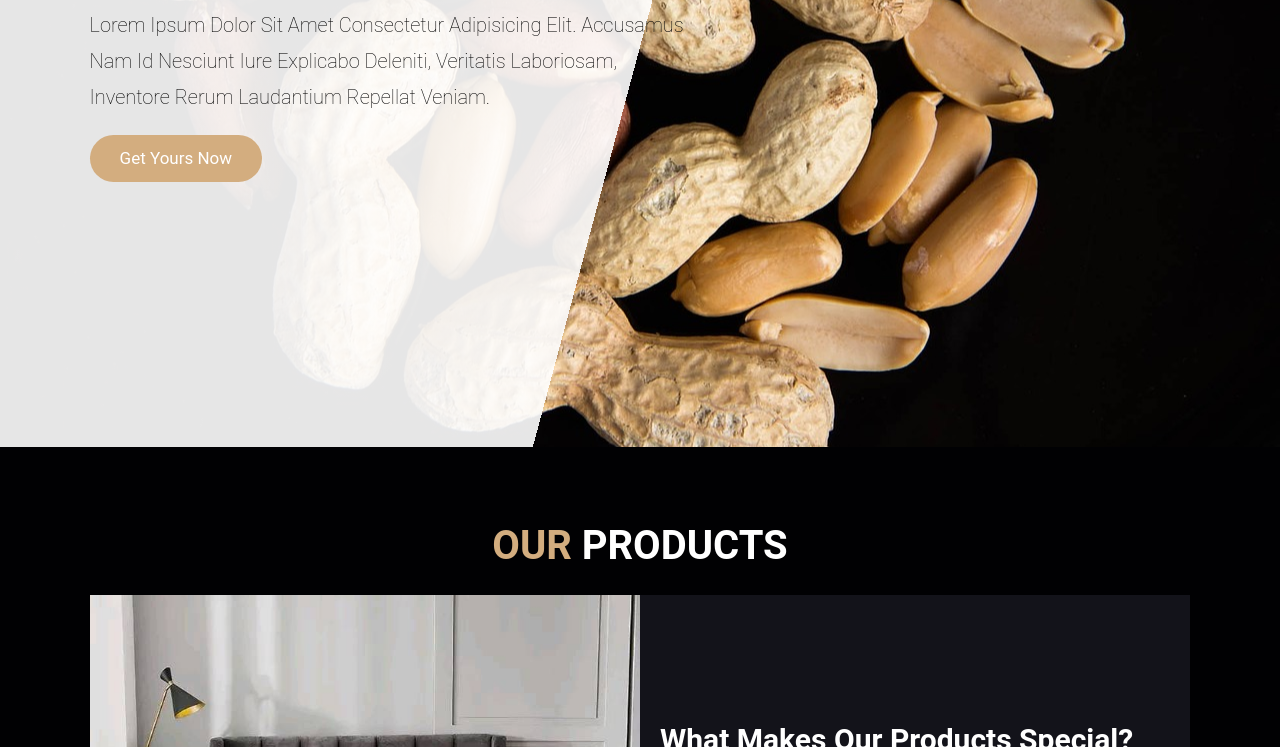
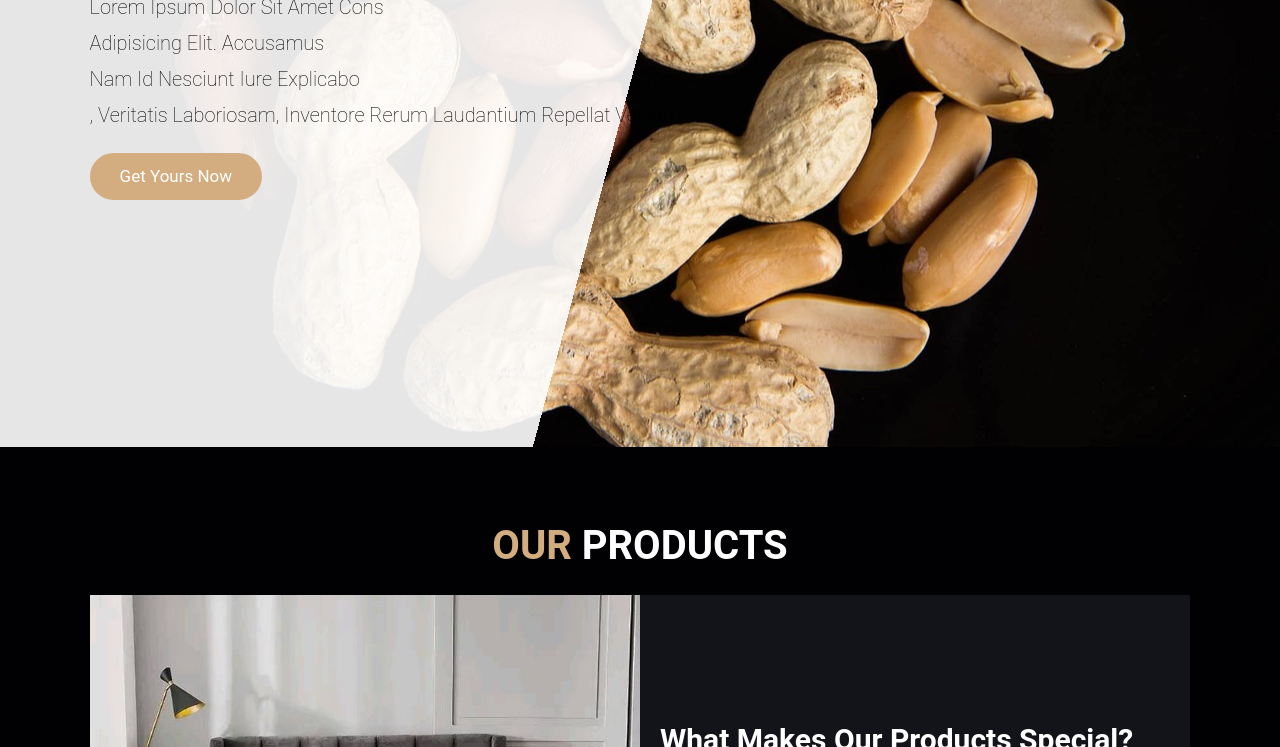
Before and after one commit to Chifrica/Blessing-Anyanwu, a plain HTML site: page index.html in a window 1280 px wide. Shown: the part 353-1100 px from the top of the page. Drawn offline with Linux system fonts and the light colour scheme; a script that the page names is missing.

Commit message:
braking lines

```diff
--- a/index.html
+++ b/index.html
@@ -30,7 +30,7 @@
         <section class="home" id="home">
             <div class="content">
                 <h3>Ella's Home</h3>
-                <p>Lorem ipsum dolor sit amet consectetur adipisicing elit. Accusamus nam id nesciunt iure explicabo deleniti, veritatis laboriosam, inventore
+                <p>Lorem ipsum dolor sit amet cons <br> adipisicing elit. Accusamus <br>nam id nesciunt iure explicabo <br>, veritatis laboriosam, inventore
                     rerum laudantium repellat veniam.
                 </p>
                 <a href="#" class="btn">get yours now</a>
```
